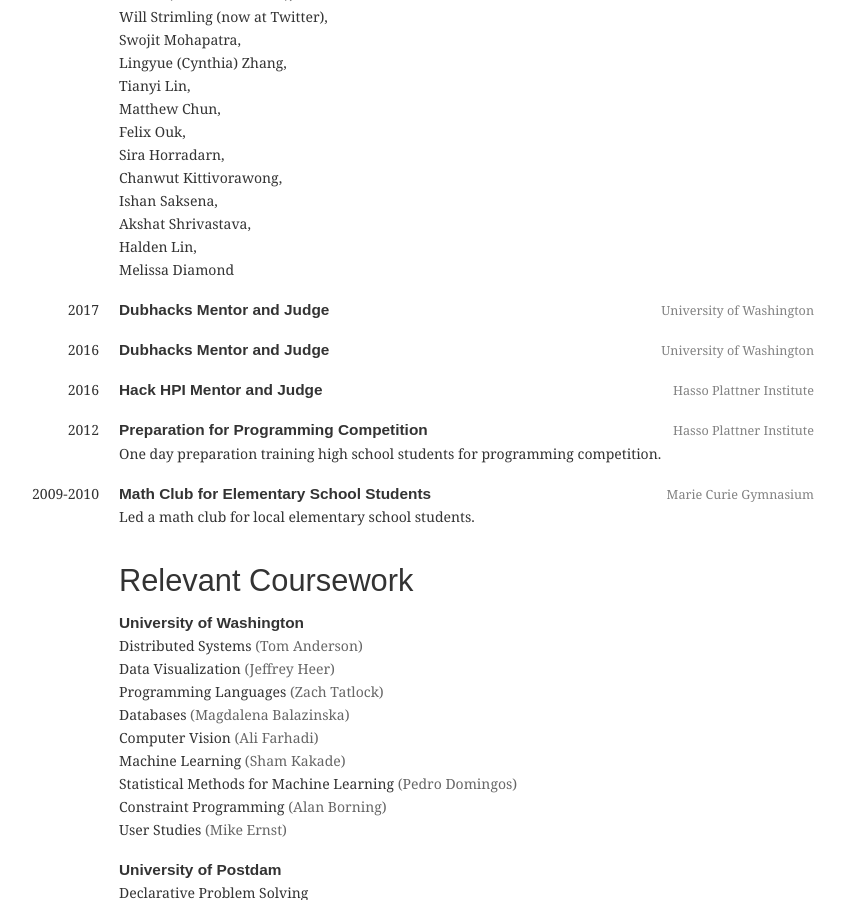
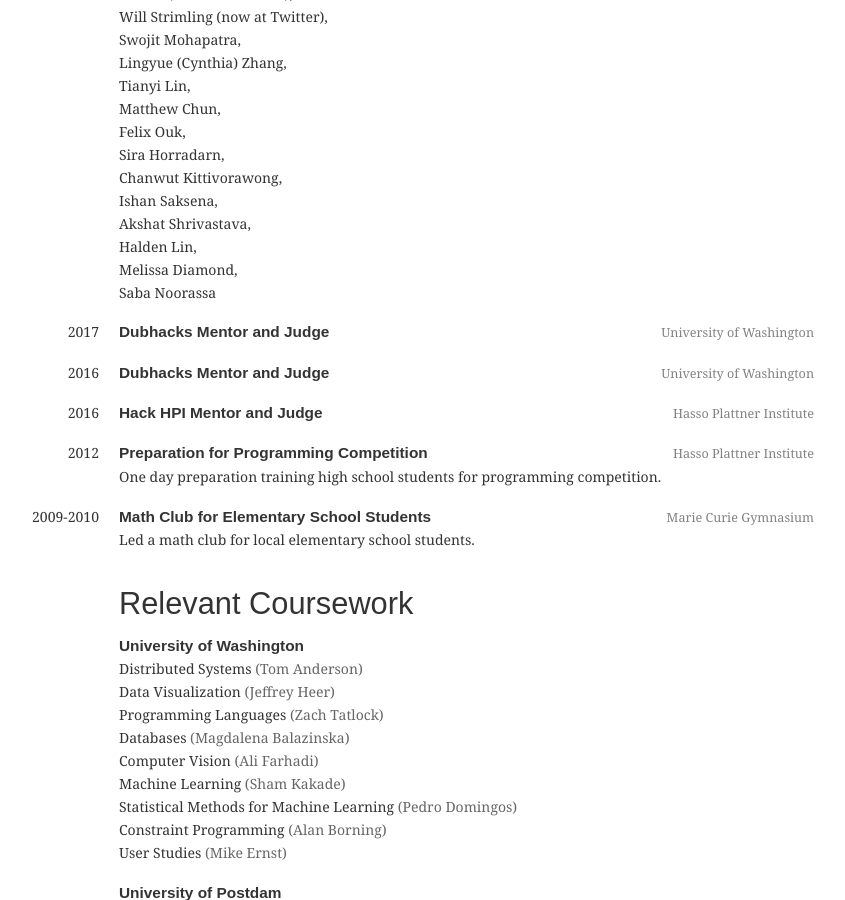
Before and after one commit to domoritz/domoritz.github.io, a Jekyll site: the page built from cv.html, in a window 1280 px wide and 900 px high, scrolled down 6546 px. Shown: the whole window, without its empty margins (226-1071 px from the left). Built offline with Jekyll 4.4.1, drawn with Linux system fonts in a browser that asks for light colours.

Commit message:
Add Saba

```diff
--- a/_data/mentoring.yml
+++ b/_data/mentoring.yml
@@ -27,6 +27,7 @@
     - Akshat Shrivastava
     - Halden Lin
     - Melissa Diamond
+    - Saba Noorassa
 - title: "Dubhacks Mentor and Judge"
   year: 2017
   location: University of Washington
```
